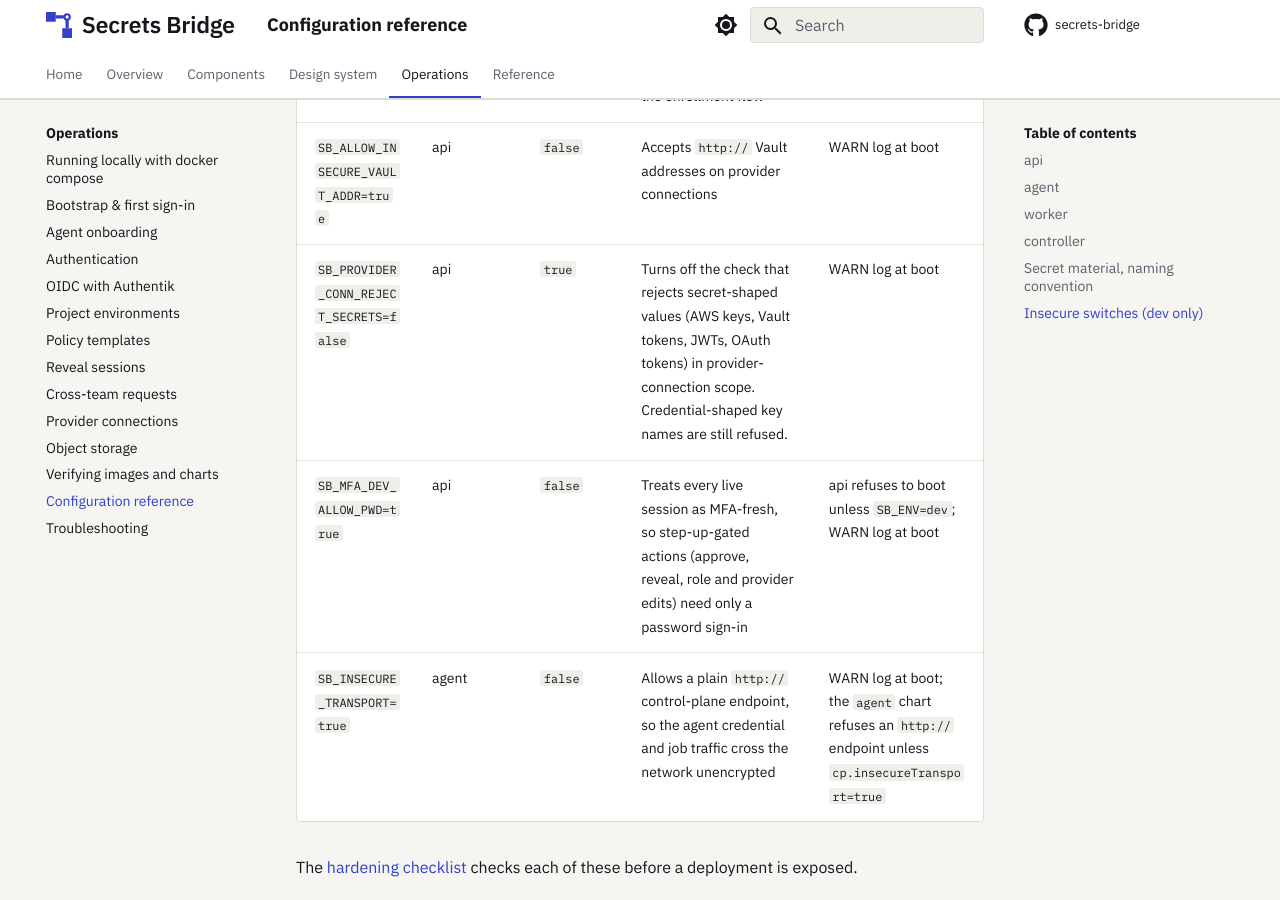
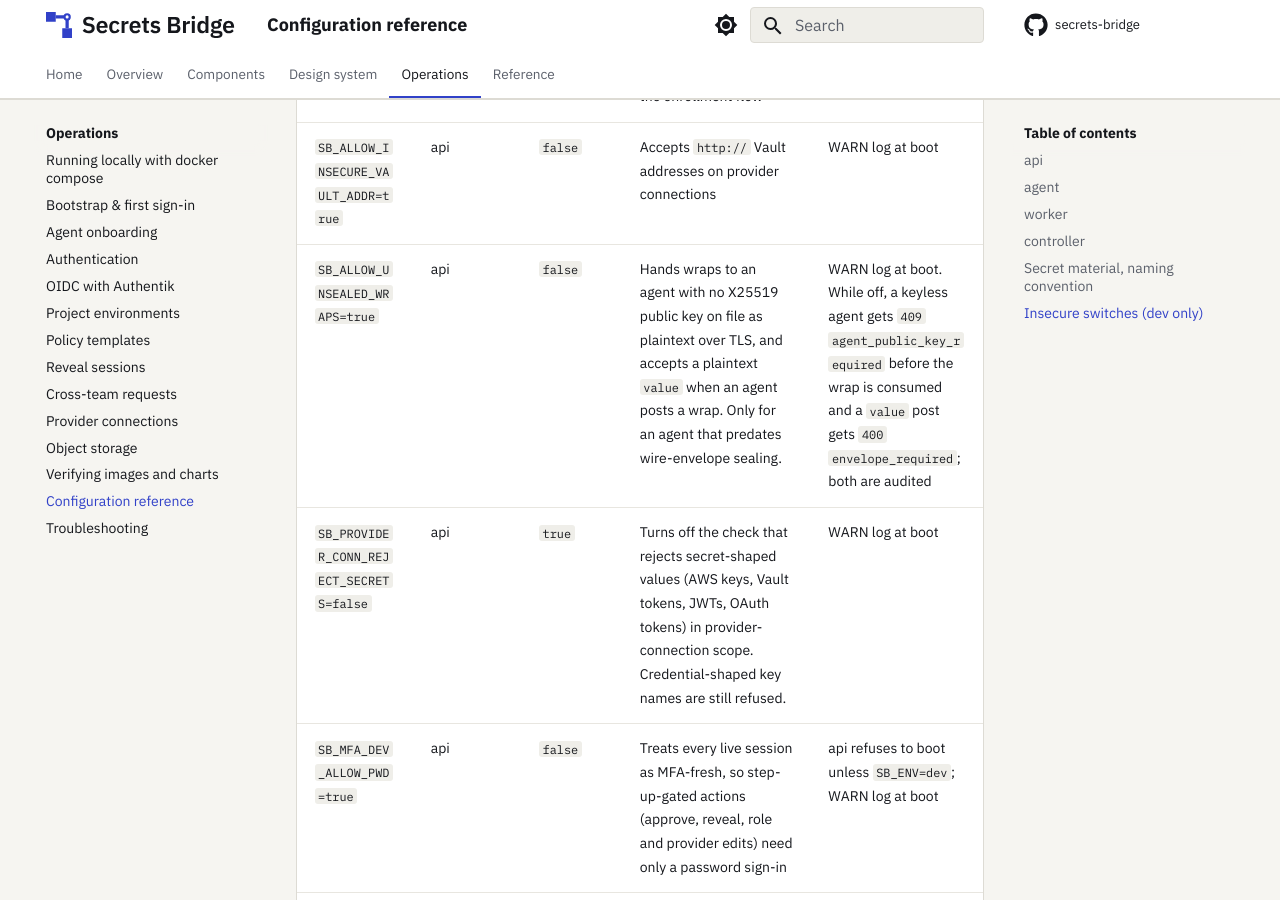
Before and after one commit to secrets-bridge/docs, an MkDocs documentation site: the page built from docs/operations/config.md, in a window 1280 px wide and 900 px high, scrolled down 9450 px. Built offline with MkDocs 1.6.1 and Material for MkDocs 9.7.7, drawn with Linux system fonts in a browser that asks for light colours; plug-ins that fetch from the network failed and are left out; the version menu is left out.

Commit message:
docs: SB_ALLOW_UNSEALED_WRAPS in the insecure switches table (api#271) (#63)
Co-authored-by: mahdi salah <1337hatexe@gmail.com>

```diff
--- a/docs/operations/config.md
+++ b/docs/operations/config.md
@@ -151,6 +151,7 @@ None of these should ever appear in:
 | `SB_ALLOW_INSECURE_HEADER_AUTH=true` | api | `false` | Accepts an `X-User-Id` header as the caller's identity when there is no session cookie or bearer token. Anyone who can reach the api can act as any user. | Not tied to `SB_ENV`; WARN log at boot |
 | `SB_ALLOW_DIRECT_AGENT_MINT=true` | api | `false` | Re-enables `POST /api/v1/agents`, which creates an agent and returns a long-lived `agent_secret` outside the enrollment flow | No boot-time WARN. While off, the route answers `403 direct_agent_mint_disabled` |
 | `SB_ALLOW_INSECURE_VAULT_ADDR=true` | api | `false` | Accepts `http://` Vault addresses on provider connections | WARN log at boot |
+| `SB_ALLOW_UNSEALED_WRAPS=true` | api | `false` | Hands wraps to an agent with no X25519 public key on file as plaintext over TLS, and accepts a plaintext `value` when an agent posts a wrap. Only for an agent that predates wire-envelope sealing. | WARN log at boot. While off, a keyless agent gets `409 agent_public_key_required` before the wrap is consumed and a `value` post gets `400 envelope_required`; both are audited |
 | `SB_PROVIDER_CONN_REJECT_SECRETS=false` | api | `true` | Turns off the check that rejects secret-shaped values (AWS keys, Vault tokens, JWTs, OAuth tokens) in provider-connection scope. Credential-shaped key names are still refused. | WARN log at boot |
 | `SB_MFA_DEV_ALLOW_PWD=true` | api | `false` | Treats every live session as MFA-fresh, so step-up-gated actions (approve, reveal, role and provider edits) need only a password sign-in | api refuses to boot unless `SB_ENV=dev`; WARN log at boot |
 | `SB_INSECURE_TRANSPORT=true` | agent | `false` | Allows a plain `http://` control-plane endpoint, so the agent credential and job traffic cross the network unencrypted | WARN log at boot; the `agent` chart refuses an `http://` endpoint unless `cp.insecureTransport=true` |
```
